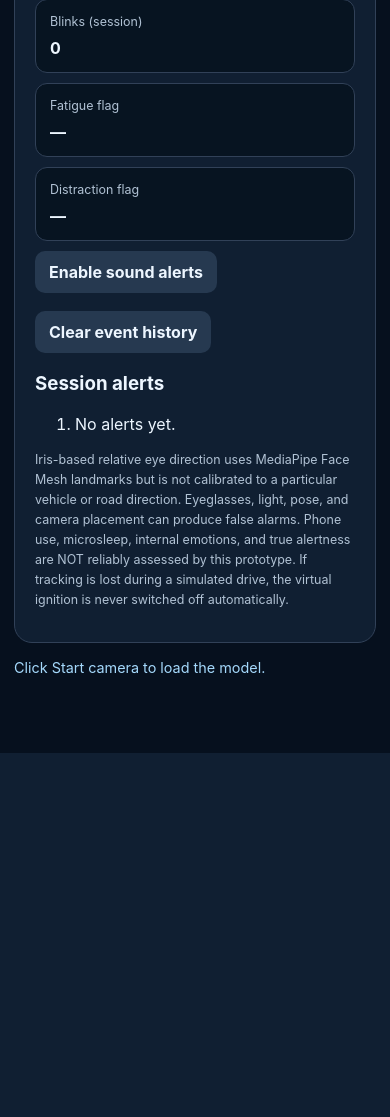
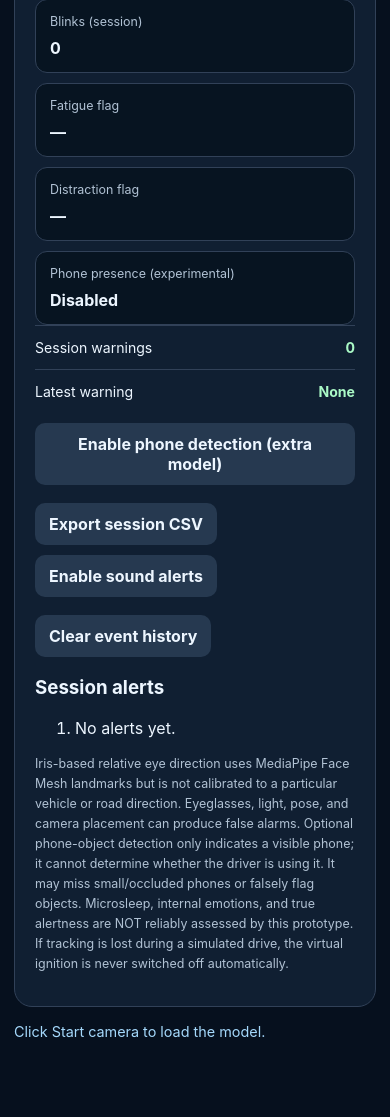
Before and after one commit to arianharashchi-lang/FacialEmotionAI, a FastAPI app: page /driver in a window 390 px wide. Shown: the part 2800-3917 px from the top of the page. Before the commit the page ends 3553 px from the top, so only its background shows below. Run offline with FastAPI, Linux system fonts and the light colour scheme; some libraries are stand-ins or nearby versions.

Commit message:
Add opt-in phone detection and driver warning dashboard
* Add opt-in phone object detection and session warning dashboard

* Add opt-in phone object detection and session warning dashboard

* Add opt-in phone object detection and session warning dashboard

* Lazy-load optional phone detector and correct CSV rows

* Lazy-load optional phone detector and correct CSV rows

```diff
--- a/webapp/static/driver.js
+++ b/webapp/static/driver.js
@@ -5,6 +5,57 @@ let stream=null,modelsReady=false,busy=false,timer=null,descriptor=null,pinHash=
 let virtualIgnition=false,authFailures=0,lockedUntil=0,blinkCount=0,wasEyesClosed=false,closedFrameCount=0,soundEnabled=false,audioContext=null,lastSoundAt=0;
 let previousFatigue=false,previousDistraction=false,previousYawn=false;
 const alertHistory=[];
+const eventCounts={fatigue:0,head:0,gaze:0,yawn:0,phone:0};
+let phoneModel=null,phoneEnabled=false,phoneBusy=false,phoneLastAt=0,phoneSeenSince=null,phoneAlertActive=false;
+function recordEvent(type,message){
+ const name=Object.prototype.hasOwnProperty.call(eventCounts,type)?type:"head";
+ eventCounts[name]++;setText("eventCount",String(Object.values(eventCounts).reduce((a,b)=>a+b,0)));
+ setText("lastEvent",message);
+ logEvent(message,name);
+}
+function downloadEvents(){
+ const rows=[["local_time","event_type","description"],...alertHistory.map(e=>[e.time,e.type,e.message])];
+ const safe=v=>'"'+String(v).replace(/"/g,'""').replace(/^[=+@-]/,"'")+'"';
+ const csv=rows.map(row=>row.map(safe).join(",")).join("\r\n");
+ const blob=new Blob([csv],{type:"text/csv;charset=utf-8"});
+ const url=URL.createObjectURL(blob),a=document.createElement("a");
+ a.href=url;a.download="driver-session-events.csv";a.click();
+ setTimeout(()=>URL.revokeObjectURL(url),1000);
+}
+function loadOptionalScript(src){
+ return new Promise((resolve,reject)=>{
+  const el=document.createElement("script");el.src=src;el.async=true;
+  el.onload=resolve;el.onerror=()=>reject(Error("Could not load optional detection library"));
+  document.head.appendChild(el);
+ });
+}
+async function enablePhoneDetection(){
+ if(phoneEnabled)return;
+ $("phoneEnable").disabled=true;setText("phoneState","Loading model...");
+ try{
+  if(!window.tf)await loadOptionalScript("https://cdn.jsdelivr.net/npm/@tensorflow/tfjs@4.22.0/dist/tf.min.js");
+  if(!window.cocoSsd)await loadOptionalScript("https://cdn.jsdelivr.net/npm/@tensorflow-models/coco-ssd@2.2.3/dist/coco-ssd.min.js");
+  if(!window.cocoSsd||!window.tf)throw Error("Object detection libraries unavailable");
+  phoneModel=await cocoSsd.load({base:"lite_mobilenet_v2"});
+  phoneEnabled=true;setText("phoneState","Monitoring (experimental)");
+ }catch(e){setText("phoneState","Unavailable: "+e.message);$("phoneEnable").disabled=false;}
+}
+async function scanPhone(time){
+ if(!phoneEnabled||!phoneModel||phoneBusy||!stream||time-phoneLastAt<2600)return;
+ phoneBusy=true;phoneLastAt=time;
+ try{
+  const detections=await phoneModel.detect(video,10,.65);
+  const visible=detections.some(item=>item.class==="cell phone"&&item.score>=.70);
+  if(visible){
+   if(phoneSeenSince===null)phoneSeenSince=time;
+   if(time-phoneSeenSince>=2400&&!phoneAlertActive){
+    recordEvent("phone","Possible phone visible in camera");alertSound();phoneAlertActive=true;
+   }
+   setText("phoneState","Possible phone detected"+(phoneAlertActive?" — warning":""));
+  }else{phoneSeenSince=null;phoneAlertActive=false;setText("phoneState","No phone detected");}
+ }catch(e){setText("phoneState","Detection error: "+e.message);phoneEnabled=false;$("phoneEnable").disabled=false;}
+ finally{phoneBusy=false;}
+}
 const metrics=new window.DriverFatigueMetrics();
 const gazeTracker=new window.DriverGazeTracker();
 let irisMesh=null,irisReady=false,lastIrisTime=0,irisPending=false,irisWarning=false;
@@ -13,7 +64,7 @@ function updateGaze(result){
  const output=gazeTracker.update({time:performance.now(),points:p,headAway:$("headState").textContent==="Turned away",eyesClosed:$("eyeState").textContent==="Likely closed"});
  setText("gazeState",output.valid?(output.side==="center"?"Centered (estimate)":output.side==="left"?"Looking left (estimate)":"Looking right (estimate)"):"Unknown");
  setText("gazeAlert",output.sustainedAway?"Possible distraction":"No sustained eye shift");
- if(output.sustainedAway&&!irisWarning){logEvent("Sustained iris shift (experimental)");alertSound();}
+ if(output.sustainedAway&&!irisWarning){recordEvent("gaze","Sustained iris shift (experimental)");alertSound();}
  irisWarning=output.sustainedAway;
  if(!output.valid)irisWarning=false;
 }
@@ -30,8 +81,8 @@ async function initIris(){
 let lastInferenceAt=null,framesAnalyzed=0,trackingErrors=0,startingCamera=false;
 function diagnostic(message){setText("diagnosticState",message);}
 function resetDiagnostics(){lastInferenceAt=null;framesAnalyzed=0;trackingErrors=0;setText("sampleState","0");setText("trackingErrors","0");diagnostic("Camera not started");}
-function logEvent(message){
- alertHistory.unshift({time:new Date().toLocaleTimeString(),message});
+function logEvent(message,type="system"){
+ alertHistory.unshift({time:new Date().toLocaleTimeString(),message,type});
  if(alertHistory.length>25)alertHistory.pop();
  const list=$("eventHistory");list.replaceChildren();
  for(const item of alertHistory){const li=document.createElement("li");li.textContent=item.time+" — "+item.message;list.appendChild(li);}
@@ -104,9 +155,9 @@ function monitoring(result){
  const signal=metrics.update({time:performance.now(),eyeClosed:closed,headAway:away,yawning});
  setText("blinkState",String(signal.blinks));
  setText("perclosState",signal.perclos===null?"Collecting data":Math.round(signal.perclos*100)+"%");
- if(signal.fatigue&&!previousFatigue){logEvent(signal.elevatedClosure?"Elevated eye closure over observed window":"Prolonged eye closure");alertSound();}
- if(signal.distraction&&!previousDistraction){logEvent("Prolonged head turn");alertSound();}
- if(signal.prolongedYawn&&!previousYawn){logEvent("Possible yawn");}
+ if(signal.fatigue&&!previousFatigue){recordEvent("fatigue",signal.elevatedClosure?"Elevated eye closure over observed window":"Prolonged eye closure");alertSound();}
+ if(signal.distraction&&!previousDistraction){recordEvent("head","Prolonged head turn");alertSound();}
+ if(signal.prolongedYawn&&!previousYawn){recordEvent("yawn","Possible yawn");}
  previousFatigue=signal.fatigue;previousDistraction=signal.distraction;previousYawn=signal.prolongedYawn;
  setText("eyeState",closed?"Likely closed":"Open");
  setText("yawnState",yawning?"Mouth open":"No cue");
@@ -134,6 +185,7 @@ async function cycle(){
    catch(irisError){resetGaze();setText("gazeState","Model error");setStatus("Iris tracking unavailable: "+irisError.message);irisReady=false;}
    finally{irisPending=false;}
   }
+  await scanPhone(time);
   diagnostic(result?"Tracking active":"No face detected — move into view");
  }catch(e){
   trackingErrors++;setText("trackingErrors",String(trackingErrors));
@@ -163,7 +215,7 @@ async function start(){
  }catch(e){stop();setStatus("Could not start: "+e.message);diagnostic("Camera/model error — see status below");
  }finally{startingCamera=false;$("cameraStart").disabled=!!stream;}
 }
-function stop(){clearInterval(timer);timer=null;resetGaze();if(stream){stream.getTracks().forEach(t=>t.stop());stream=null;}video.srcObject=null;setText("cameraMessage","Camera off");setText("cameraDetails","—");$("cameraStart").disabled=false;resetDiagnostics();$("enroll").disabled=true;$("verify").disabled=true;monitoring(null);setText("monitorState","Inactive");}
+function stop(){clearInterval(timer);timer=null;resetGaze();phoneSeenSince=null;phoneAlertActive=false;if(stream){stream.getTracks().forEach(t=>t.stop());stream=null;}video.srcObject=null;setText("cameraMessage","Camera off");setText("cameraDetails","—");$("cameraStart").disabled=false;resetDiagnostics();$("enroll").disabled=true;$("verify").disabled=true;monitoring(null);setText("monitorState","Inactive");}
 async function enroll(){
  const pin=$("pin").value;
  if(!stream){setText("enrollStatus","Start camera first.");return;}
@@ -196,5 +248,7 @@ $("audioToggle").addEventListener("click",()=>{
  $("audioToggle").textContent=soundEnabled?"Disable sound alerts":"Enable sound alerts";
  if(soundEnabled){try{audioContext=audioContext||new (window.AudioContext||window.webkitAudioContext)();audioContext.resume();}catch(e){soundEnabled=false;setStatus("Audio unavailable: "+e.message);}}
 });
-$("resetEvents").addEventListener("click",()=>{alertHistory.length=0;metrics.reset();setText("blinkState","0");setText("perclosState","Collecting data");resetGaze();logEvent("Session counters reset");});
+$("resetEvents").addEventListener("click",()=>{alertHistory.length=0;Object.keys(eventCounts).forEach(k=>eventCounts[k]=0);setText("eventCount","0");setText("lastEvent","None");metrics.reset();setText("blinkState","0");setText("perclosState","Collecting data");resetGaze();logEvent("Session counters reset");});
+$("phoneEnable").addEventListener("click",enablePhoneDetection);
+$("downloadEvents").addEventListener("click",downloadEvents);
 window.addEventListener("pagehide",()=>{stop();descriptor=null;pinHash=null;});
--- a/webapp/templates/driver.html
+++ b/webapp/templates/driver.html
@@ -18,7 +18,10 @@
 <div class="tile"><span>Eye-gaze distraction cue</span><strong id="gazeAlert">Not available</strong></div>
 <div class="tile"><span>Eye closure / observed 30s (PERCLOS)</span><strong id="perclosState">Collecting data</strong></div><div class="tile"><span>Blinks (session)</span><strong id="blinkState">0</strong></div><div class="tile"><span>Fatigue flag</span><strong id="fatigueState">—</strong></div>
 <div class="tile"><span>Distraction flag</span><strong id="distractionState">—</strong></div>
-</div><div class="camera-actions"><button id="audioToggle" class="secondary" type="button">Enable sound alerts</button><button id="resetEvents" class="secondary" type="button">Clear event history</button></div><h3>Session alerts</h3><ol id="eventHistory" aria-live="polite"><li>No alerts yet.</li></ol><p class="help">Iris-based relative eye direction uses MediaPipe Face Mesh landmarks but is not calibrated to a particular vehicle or road direction. Eyeglasses, light, pose, and camera placement can produce false alarms. Phone use, microsleep, internal emotions, and true alertness are NOT reliably assessed by this prototype. If tracking is lost during a simulated drive, the virtual ignition is never switched off automatically.</p></section>
+<div class="tile"><span>Phone presence (experimental)</span><strong id="phoneState">Disabled</strong></div>
+</div><div class="metric"><span>Session warnings</span><strong id="eventCount">0</strong></div><div class="metric"><span>Latest warning</span><strong id="lastEvent">None</strong></div>
+<div class="camera-actions"><button id="phoneEnable" class="secondary" type="button">Enable phone detection (extra model)</button><button id="downloadEvents" class="secondary" type="button">Export session CSV</button></div>
+<div class="camera-actions"><button id="audioToggle" class="secondary" type="button">Enable sound alerts</button><button id="resetEvents" class="secondary" type="button">Clear event history</button></div><h3>Session alerts</h3><ol id="eventHistory" aria-live="polite"><li>No alerts yet.</li></ol><p class="help">Iris-based relative eye direction uses MediaPipe Face Mesh landmarks but is not calibrated to a particular vehicle or road direction. Eyeglasses, light, pose, and camera placement can produce false alarms. Optional phone-object detection only indicates a visible phone; it cannot determine whether the driver is using it. It may miss small/occluded phones or falsely flag objects. Microsleep, internal emotions, and true alertness are NOT reliably assessed by this prototype. If tracking is lost during a simulated drive, the virtual ignition is never switched off automatically.</p></section>
 <p id="status" class="status" role="status" aria-live="polite">Click Start camera to load the model.</p>
 </main><script defer src="https://cdn.jsdelivr.net/npm/face-api.js@0.22.2/dist/face-api.min.js"></script><script defer src="https://cdn.jsdelivr.net/npm/@mediapipe/face_mesh@0.4/face_mesh.js"></script><script defer src="/static/driver-metrics.js"></script><script defer src="/static/driver-gaze.js"></script><script defer src="/static/driver.js"></script>
 </body></html>
```
